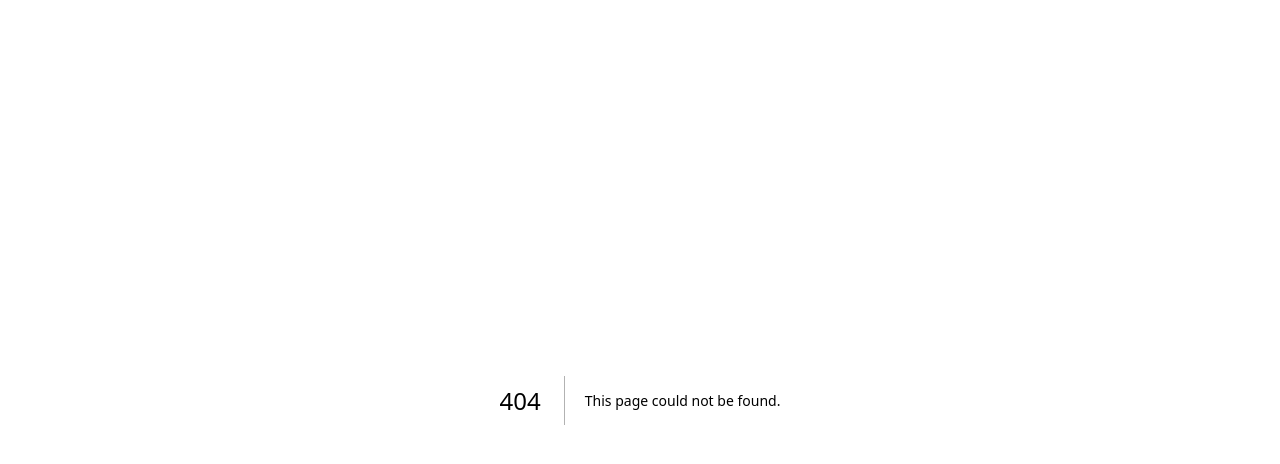
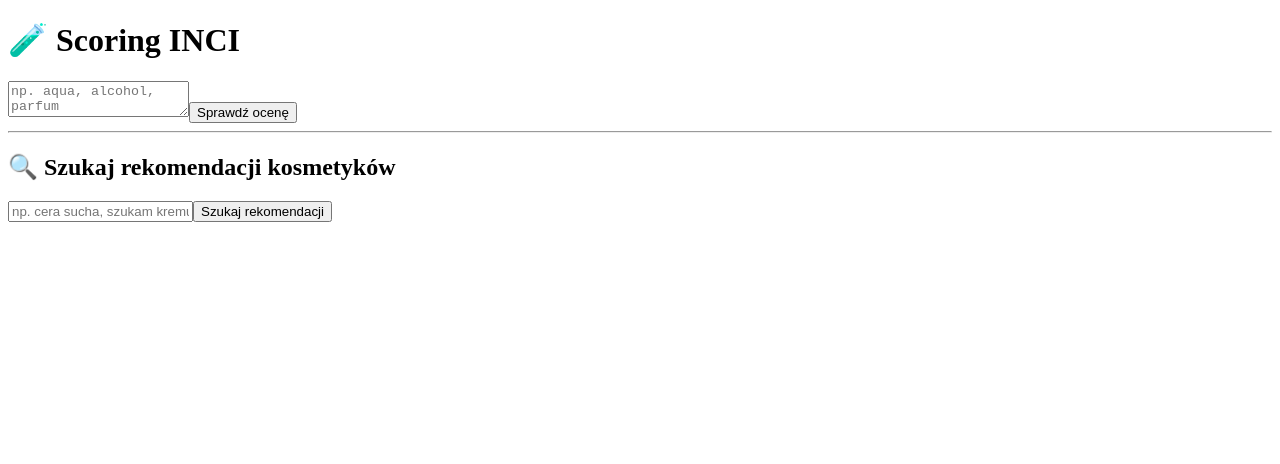
Before and after one commit to Marksio90/agent-kosmetyczny-frontend, a Next.js app: page / in a window 1280 px wide. Before the commit this address had no page. Shown: the top 464 px of the page. Built offline with nearby package versions, Linux system fonts and the light colour scheme.

Commit message:
Fix: poprawna nazwa pliku index.jsx

```diff
--- /dev/null
+++ b/pages/index.jsx
@@ -0,0 +1,130 @@
+import { useState } from "react";
+
+export default function Home() {
+  const [input, setInput] = useState("");
+  const [result, setResult] = useState(null);
+  const [query, setQuery] = useState("");
+  const [recommendations, setRecommendations] = useState(null);
+
+  const handleScoreSubmit = async (e) => {
+    e.preventDefault();
+    const ingredients = input.split(",").map((i) => i.trim());
+    const res = await fetch("https://agent-kosmetyczny-backend.onrender.com/api/score", {
+      method: "POST",
+      headers: { "Content-Type": "application/json" },
+      body: JSON.stringify({ ingredients }),
+    });
+    const data = await res.json();
+    setResult(data);
+  };
+
+  const handleRecommendSubmit = async (e) => {
+    e.preventDefault();
+    const res = await fetch("https://agent-kosmetyczny-backend.onrender.com/api/recommend", {
+      method: "POST",
+      headers: { "Content-Type": "application/json" },
+      body: JSON.stringify({
+        skin_type: "sucha",
+        allergies: [],
+        preferences: [query],
+      }),
+    });
+    const data = await res.json();
+    setRecommendations(data.recommendations);
+  };
+
+  const trackClick = async (productId, linkType) => {
+    try {
+      await fetch("https://agent-kosmetyczny-backend.onrender.com/api/track/click", {
+        method: "POST",
+        headers: { "Content-Type": "application/json" },
+        body: JSON.stringify({ product_id: productId, type: linkType }),
+      });
+    } catch (error) {
+      console.error("Tracking error:", error);
+    }
+  };
+
+  return (
+    <div className="p-8 max-w-2xl mx-auto space-y-8">
+      <h1 className="text-2xl font-bold mb-2">🧪 Scoring INCI</h1>
+      <form onSubmit={handleScoreSubmit}>
+        <textarea
+          value={input}
+          onChange={(e) => setInput(e.target.value)}
+          placeholder="np. aqua, alcohol, parfum"
+          className="w-full p-2 border rounded mb-2"
+        />
+        <button type="submit" className="bg-blue-600 text-white px-4 py-2 rounded">Sprawdź ocenę</button>
+      </form>
+
+      {result && (
+        <div className="bg-gray-100 p-4 rounded">
+          <p><strong>Średnia ocena:</strong> {result.avg_score.toFixed(2)}</p>
+          <ul className="mt-2">
+            {result.details.map((item, idx) => (
+              <li key={idx}>{item.ingredient} → {item.score}/10 ({item.risk})</li>
+            ))}
+          </ul>
+        </div>
+      )}
+
+      <hr className="my-6" />
+
+      <h2 className="text-xl font-bold mb-2">🔍 Szukaj rekomendacji kosmetyków</h2>
+      <form onSubmit={handleRecommendSubmit}>
+        <input
+          type="text"
+          value={query}
+          onChange={(e) => setQuery(e.target.value)}
+          placeholder="np. cera sucha, szukam kremu z filtrem"
+          className="w-full p-2 border rounded mb-2"
+        />
+        <button type="submit" className="bg-green-600 text-white px-4 py-2 rounded">Szukaj rekomendacji</button>
+      </form>
+
+      {recommendations && (
+        <div className="bg-green-100 p-4 rounded">
+          <p><strong>Rekomendacje:</strong></p>
+          <ul className="mt-2 list-disc list-inside space-y-2">
+            {recommendations.map((item, idx) => (
+              <li key={idx} className="flex flex-col">
+                <span>{item.name} ({item.brand}) – {item.score_ai}/10</span>
+                <div className="flex gap-3 mt-1 text-sm">
+                  <a
+                    href={`https://www.hebe.pl/search?query=${encodeURIComponent(item.name)}`}
+                    target="_blank"
+                    rel="noopener noreferrer"
+                    onClick={() => trackClick(item.id, "hebe")}
+                    className="text-blue-600 underline"
+                  >Hebe</a>
+                  <a
+                    href={`https://www.rossmann.pl/szukaj?SearchTerm=${encodeURIComponent(item.name)}`}
+                    target="_blank"
+                    rel="noopener noreferrer"
+                    onClick={() => trackClick(item.id, "rossmann")}
+                    className="text-blue-600 underline"
+                  >Rossmann</a>
+                  <a
+                    href={`https://www.ceneo.pl/Kosmetyki;szukaj-${encodeURIComponent(item.name)}`}
+                    target="_blank"
+                    rel="noopener noreferrer"
+                    onClick={() => trackClick(item.id, "ceneo")}
+                    className="text-blue-600 underline"
+                  >Ceneo</a>
+                  <a
+                    href={`https://www.google.com/search?q=${encodeURIComponent(item.name + " " + item.brand)}`}
+                    target="_blank"
+                    rel="noopener noreferrer"
+                    onClick={() => trackClick(item.id, "google")}
+                    className="text-green-700 underline"
+                  >Google</a>
+                </div>
+              </li>
+            ))}
+          </ul>
+        </div>
+      )}
+    </div>
+  );
+}
```
